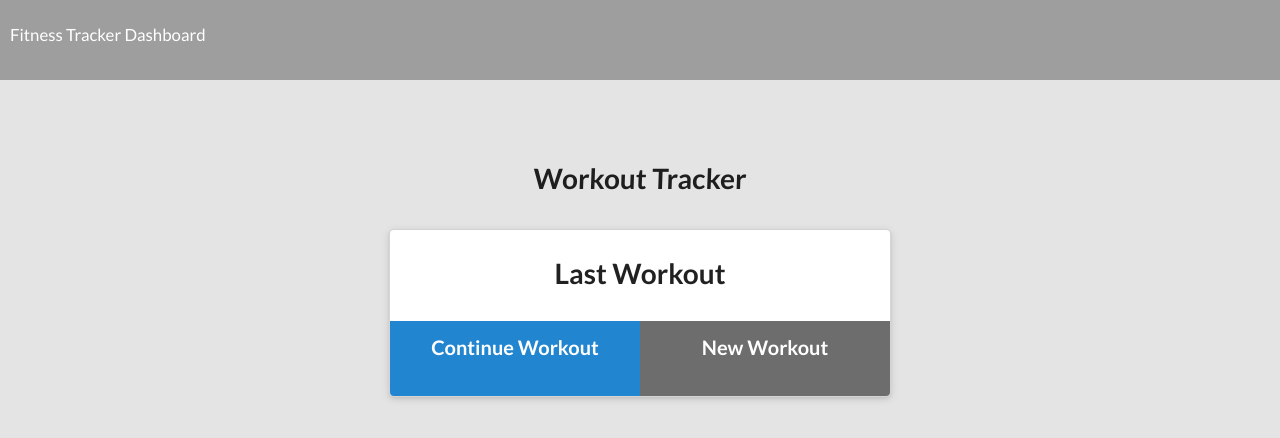
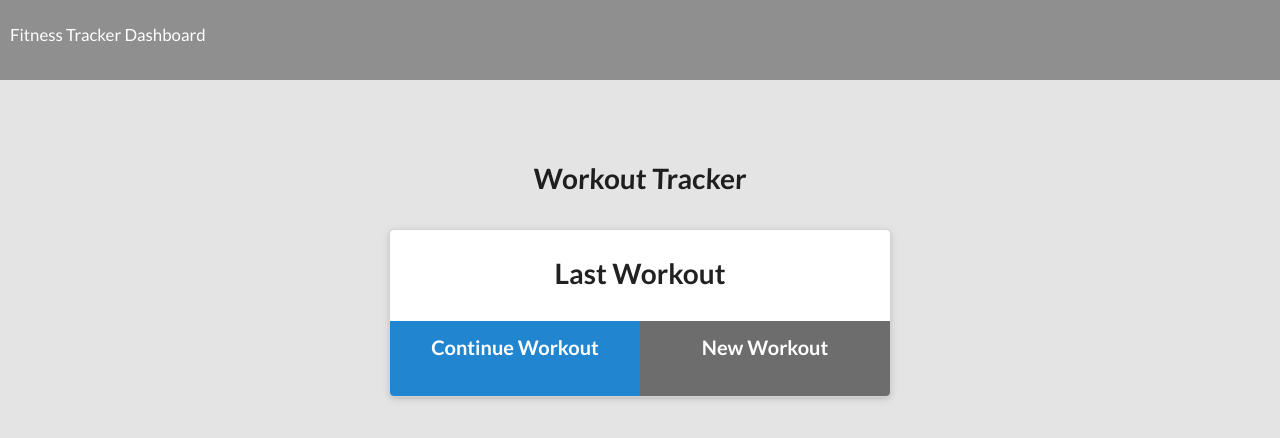
Before and after one commit to 1985-Michael/Fitness.github.io, a website: page public/index.html in a window 1280 px wide. Drawn offline with nearby package versions, Linux system fonts and the light colour scheme; no server answers.

Commit message:
changes to style

```diff
--- a/public/style.css
+++ b/public/style.css
@@ -13,7 +13,7 @@ body,
 }
 
 nav {
-    background-color: #9e9e9e;
+    background-color: #8f8f8f;
     color: #ffffff;
     height: 80px;
     padding: 10px;
```
